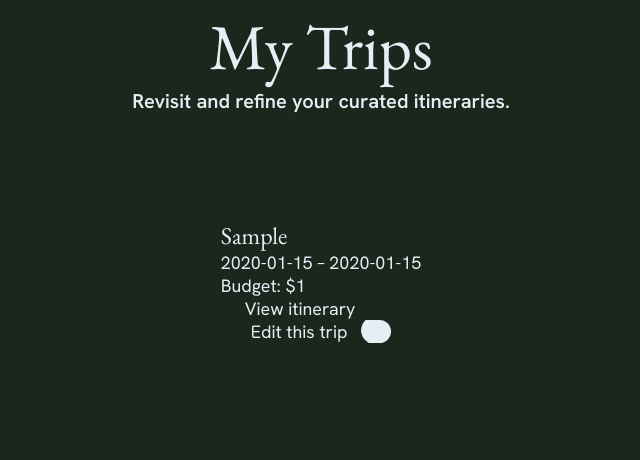
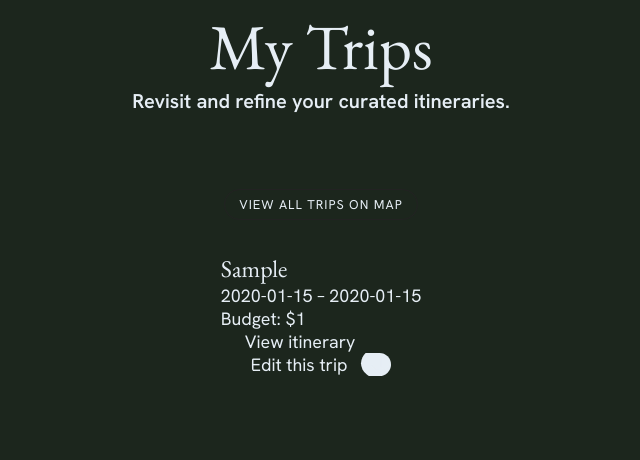
Before and after one commit to lahg1103/SeniorProject, a Flask app: page /my-itineraries in a window 1280 px wide. Shown: the part 303-763 px from the top of the page, without its empty margins (319-959 px from the left). Run offline with Flask 3, Linux system fonts and the light colour scheme; the visitor is signed in with stand-in values (Sample User, id 1); tables that the repository leaves empty hold one stand-in row (values such as "Sample post").

Commit message:
added buttons for map view

```diff
--- a/templates/my_itineraries.html
+++ b/templates/my_itineraries.html
@@ -2,6 +2,22 @@
 
 {% block head %}
 <link rel="stylesheet" href="{{ url_for('static', filename='css/itinerary.css') }}">
+<style>
+    .map-actions {
+        text-align: center;
+        margin-bottom: 1rem;
+    }
+
+    .map-button {
+        border: 1px solid #222;
+        padding: 0.4rem 0.9rem;
+        border-radius: 999px;
+        text-transform: uppercase;
+        font-size: 0.8rem;
+        letter-spacing: 0.08em;
+        text-decoration: none;
+    }
+</style>
 {% endblock %}
 
 {% block body %}
@@ -12,6 +28,12 @@
 
 <section class="itinerary-wrapper relative flex-column padding-2x flex-center">
     {% if itineraries and itineraries|length > 0 %}
+    <div class="map-actions">
+        <a href="{{ url_for('auth.my_itineraries_map') }}" class="map-button">
+            View All Trips on Map
+        </a>
+    </div>
+
     <div class="flex flex-wrap gap">
         {% for trip in itineraries %}
         <article class="card stamped padding">
```
